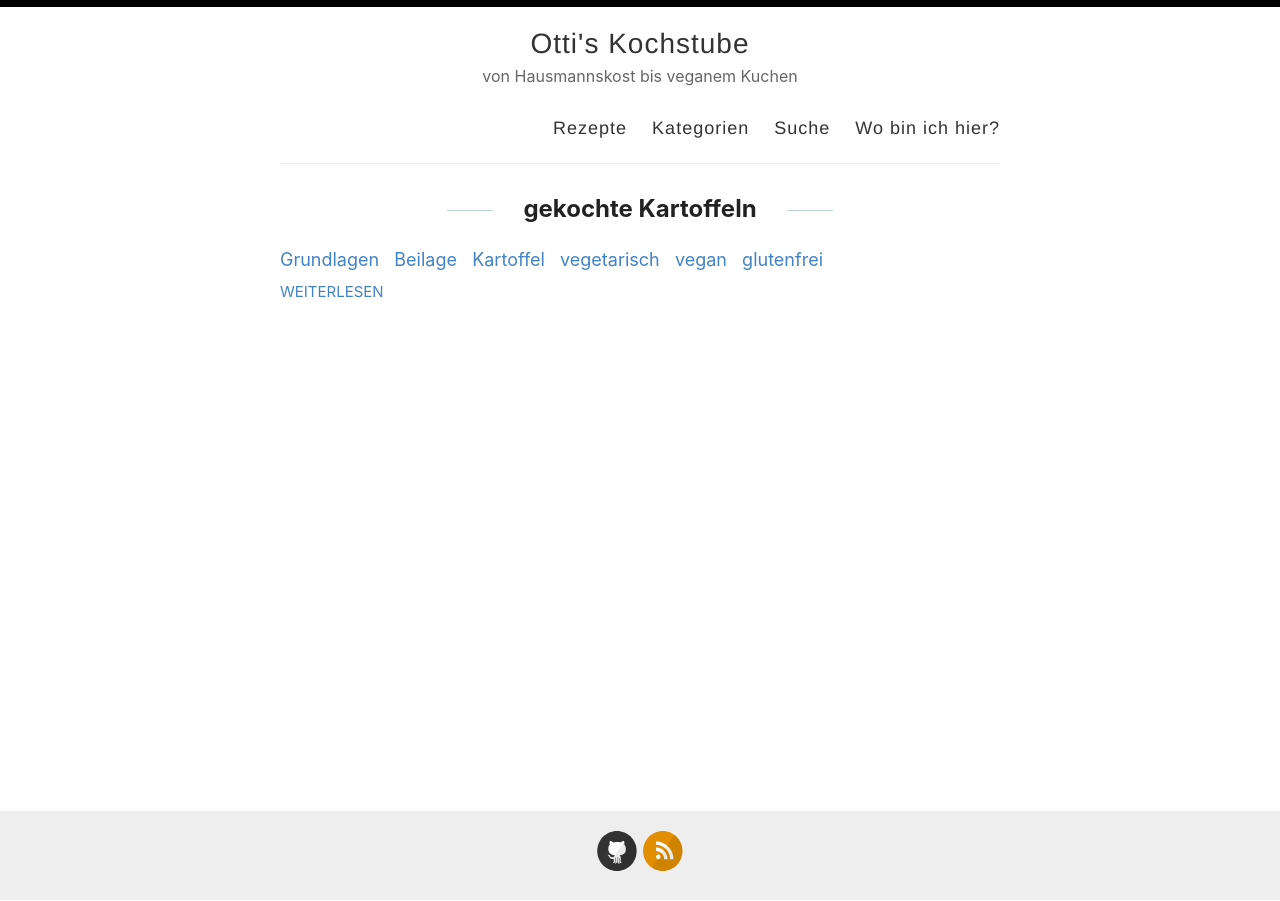
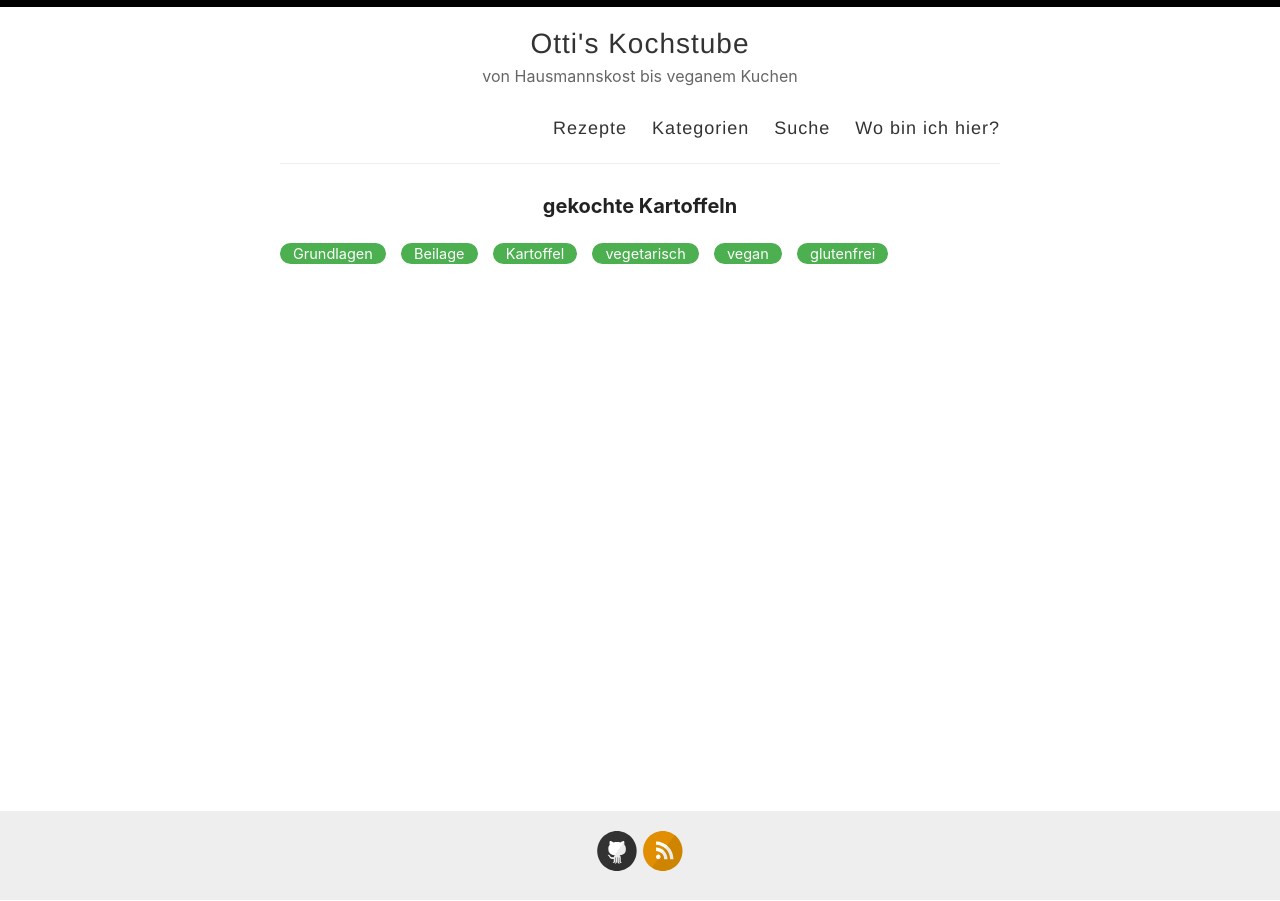
Before and after one commit to EndzeitBegins/ottis-kochstube, a Jekyll site: the page built from index.html, in a window 1280 px wide. Built offline with Jekyll 4.4.1, drawn with Linux system fonts in a browser that asks for light colours; the list of posts is cut into pages by our own code.

Commit message:
Update index.html

```diff
--- a/index.html
+++ b/index.html
@@ -6,7 +6,7 @@ layout: default
   {% for post in paginator.posts %}
     <article class="post">
       <a href="{{ site.baseurl }}{{ post.url }}">
-        <h2>{{ post.title }}</h2>
+        <h3>{{ post.title }}</h3>
 
         <!--
         <div>
@@ -16,7 +16,7 @@ layout: default
 
       </a>
 
-      <div>
+      <div class="category-list">
       {% for category in post.categories %}
         <a href="{{site.baseurl}}/categories/#{{category|slugize}}">{{category}}</a>
         {% unless forloop.last %}&nbsp;{% endunless %}
@@ -29,7 +29,9 @@ layout: default
       </div>
       -->
 
+      <!--
       <a href="{{ site.baseurl }}{{ post.url }}" class="read-more">Weiterlesen</a>
+      -->
     </article>
   {% endfor %}
 
```
